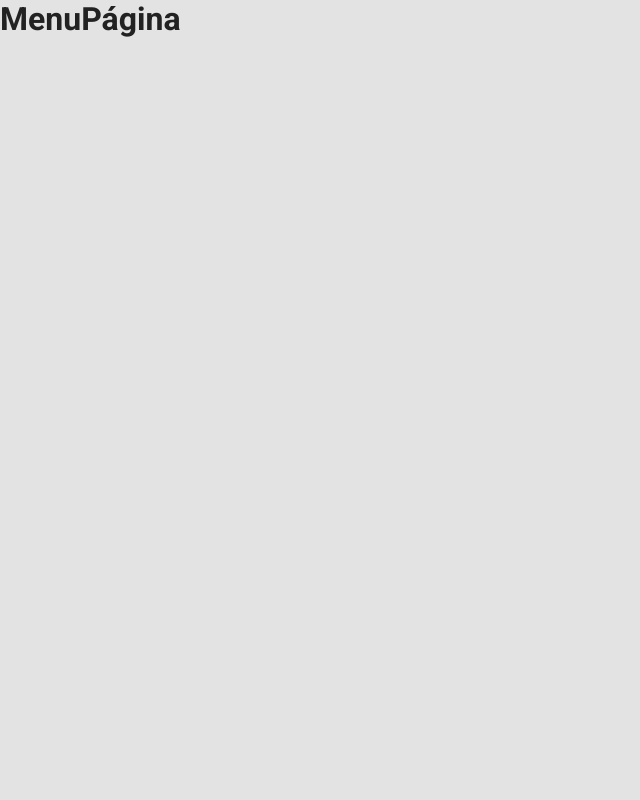
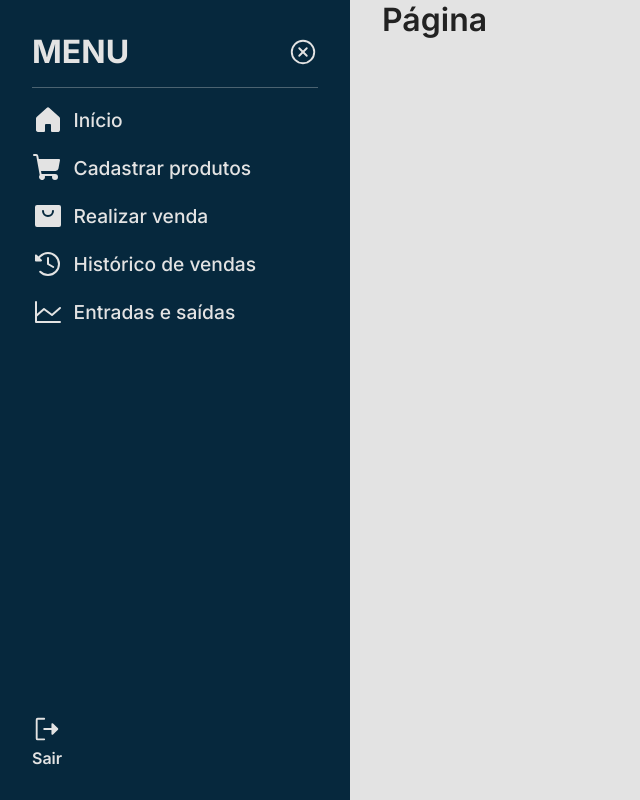
Before and after one commit to luccarauedys/pdv-frontend, a React (Vite) app: page /home in a window 1280 px wide. Shown: the whole page, without its empty margins (0-640 px from the left). Built offline with nearby package versions, Linux system fonts and the light colour scheme; no server answers.

Commit message:
feat: sidebar menu

```diff
--- a/index.html
+++ b/index.html
@@ -10,7 +10,7 @@
       href="https://notion-emojis.s3-us-west-2.amazonaws.com/prod/svg-twitter/1f4ca.svg"
     />
     <link
-      href="https://fonts.googleapis.com/css2?family=Roboto:wght@300;400;500;700&display=swap"
+      href="https://fonts.googleapis.com/css2?family=Inter:wght@300;400;500;600;700&display=swap"
       rel="stylesheet"
     />
     <title>Controle de Vendas e Estoque</title>
--- a/src/assets/globalStyle.js
+++ b/src/assets/globalStyle.js
@@ -21,18 +21,18 @@ body {
   }
 
   body, form, input, textarea, button {
-  font-family: "Roboto", sans-serif;
+    font-family: "Inter", sans-serif;
     font-size: 1rem;
     font-weight: 400;
-}
-
-label {
-  font-weight: 500;
   }
 
   label, input {
     display: block;
     width: 100%;
+  }
+
+  label {
+    font-weight: 500;
   }
 
   input, button {
@@ -54,9 +54,13 @@ a {
     font-weight: 500;
     text-decoration: none;
     color: inherit;
+  }
+
+  a, button, svg {
+    cursor: pointer;
 
     &:hover {
-    text-decoration: underline;
+      opacity: 80%;
     }
   }
 
@@ -66,19 +70,10 @@ button {
     font-weight: 600;
     background-color: #1363DF;
     color: #FFF;
-  cursor: pointer;
-
-  &:hover {
-    filter: contrast(80%);
-  }
 
     &[disabled] {
       opacity: 0.6;
       cursor: not-allowed;
     }
   }
-
-svg {
-  cursor: pointer;
-}
 `;
--- a/src/components/Menu/index.jsx
+++ b/src/components/Menu/index.jsx
@@ -1,7 +1,118 @@
+import React from "react";
+import { Link, useNavigate } from "react-router-dom";
+import styled from "styled-components";
+import {
+  ChartLine,
+  ClockCounterClockwise,
+  House,
+  List,
+  ShoppingBag,
+  ShoppingCart,
+  SignOut,
+  XCircle,
+} from "phosphor-react";
+
 export function Menu() {
+  const [isOpen, setIsOpen] = React.useState(true);
+  const navigate = useNavigate();
+
+  const handleLogout = () => {
+    localStorage.removeItem("token");
+    navigate("/");
+  };
+
   return (
-    <div>
-      <h1>Menu</h1>
-    </div>
+    <>
+      {!isOpen && (
+        <MenuIcon>
+          <List size={35} weight="bold" onClick={() => setIsOpen(!isOpen)} />
+        </MenuIcon>
+      )}
+      {isOpen && (
+        <MenuContainer>
+          <MenuHeader>
+            <h1>MENU</h1>
+            <XCircle size={30} onClick={() => setIsOpen(false)} />
+          </MenuHeader>
+
+          <MenuBody>
+            <MenuItem>
+              <House size={32} weight="fill" />
+              <Link to="">Início</Link>
+            </MenuItem>
+            <MenuItem>
+              <ShoppingCart size={32} weight="fill" />
+              <Link to="">Cadastrar produtos</Link>
+            </MenuItem>
+            <MenuItem>
+              <ShoppingBag size={32} weight="fill" />
+              <Link to="">Realizar venda</Link>
+            </MenuItem>
+            <MenuItem>
+              <ClockCounterClockwise size={32} weight="fill" />
+              <Link to="">Histórico de vendas</Link>
+            </MenuItem>
+            <MenuItem>
+              <ChartLine size={32} weight="fill" />
+              <Link to="">Entradas e saídas</Link>
+            </MenuItem>
+          </MenuBody>
+
+          <MenuFooter onClick={handleLogout}>
+            <SignOut size={30} weight="fill" />
+            <p>Sair</p>
+          </MenuFooter>
+        </MenuContainer>
+      )}
+    </>
   );
 }
+
+const MenuIcon = styled.div`
+  padding: 1rem;
+  background-color: #06283d;
+  color: #e3e3e3;
+`;
+
+const MenuContainer = styled.div`
+  position: relative;
+  display: flex;
+  flex-direction: column;
+  width: 100%;
+  max-width: 350px;
+  padding: 2rem;
+  background-color: #06283d;
+  color: #e3e3e3;
+  h1 {
+    font-weight: 700;
+  }
+`;
+
+const MenuHeader = styled.div`
+  display: flex;
+  justify-content: space-between;
+  align-items: center;
+  margin-bottom: 1rem;
+`;
+
+const MenuBody = styled.div`
+  font-size: 1.2rem;
+  padding-top: 1rem;
+  border-top: 1px solid #e3e3e350;
+`;
+
+const MenuItem = styled.div`
+  margin-bottom: 1rem;
+  display: flex;
+  align-items: center;
+  gap: 0.6rem;
+`;
+
+const MenuFooter = styled.div`
+  position: absolute;
+  bottom: 2rem;
+  cursor: pointer;
+  p {
+    font-weight: 600;
+  }
+`;
--- a/src/layouts/DefaultLayout/styles.js
+++ b/src/layouts/DefaultLayout/styles.js
@@ -4,4 +4,5 @@ export const Container = styled.main`
   width: 100%;
   min-height: 100vh;
   display: flex;
+  gap: 2rem;
 `;
```
Also changed, not shown: src/components/Menu/styles.js (deleted). Lines whose indentation alone changed are shown as unchanged.
